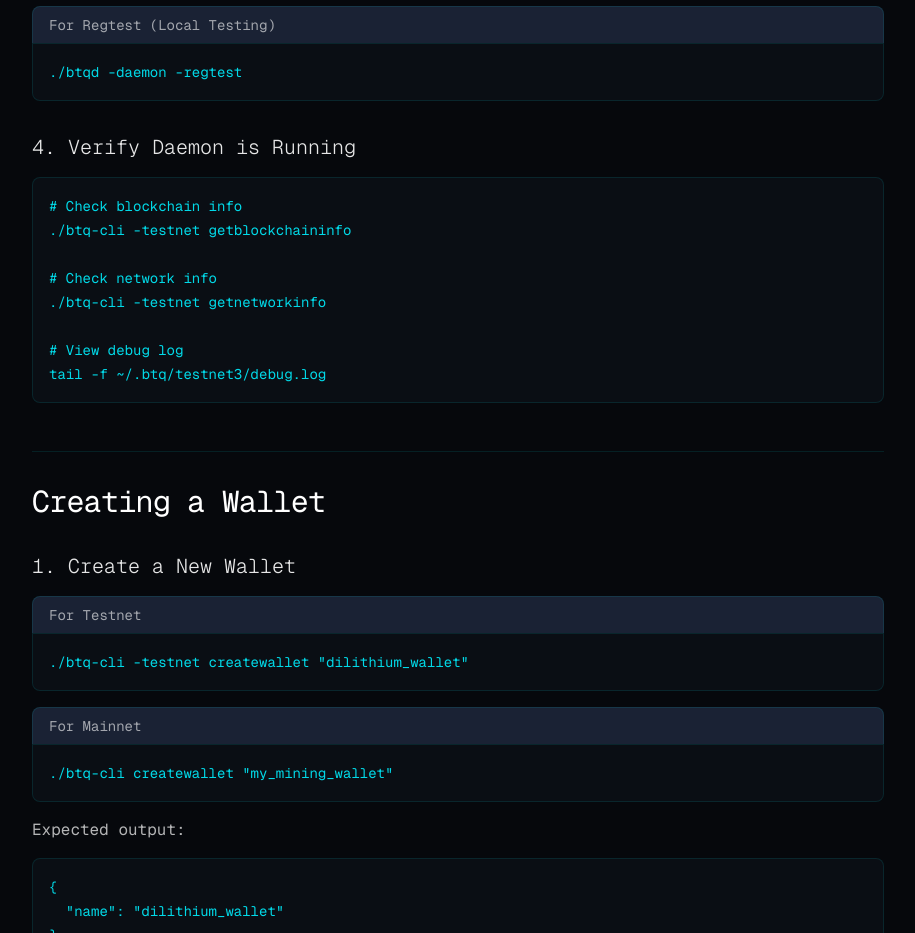
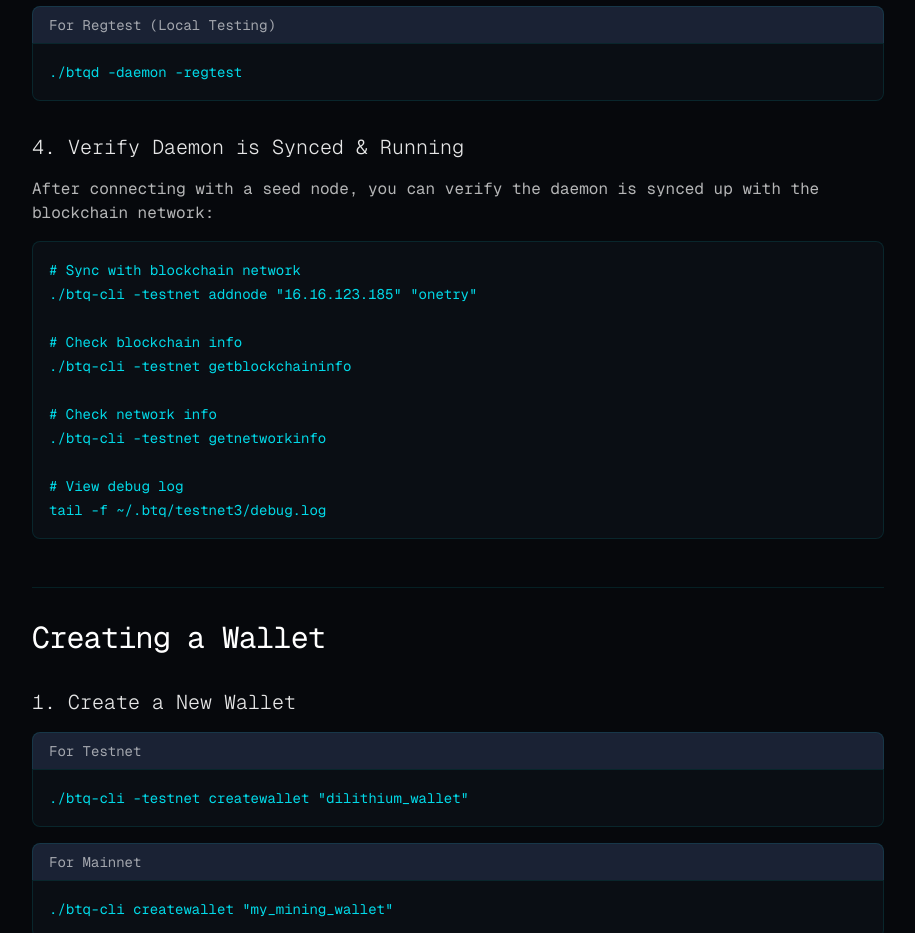
Before and after one commit to en-tropyc/bitcoin-quantum-website, a Next.js app: page /testnet/mining-guide in a window 1280 px wide. Shown: the part 3180-4113 px from the top of the page, without its empty margins (182-1097 px from the left). Built offline with nearby package versions, Linux system fonts and the light colour scheme.

Commit message:
added command addnode "16.16.123.185" "onetry"
Blockchain sync with mining pool node. Bandaid fix for now as addnode in default testnet config does not auto sync. Investigating seed node addresses further

```diff
--- a/src/app/testnet/mining-guide/page.tsx
+++ b/src/app/testnet/mining-guide/page.tsx
@@ -253,8 +253,13 @@ EOF`}</CodeBlock>
             <CodeBlock title="For Mainnet">{`./btqd -daemon`}</CodeBlock>
             <CodeBlock title="For Regtest (Local Testing)">{`./btqd -daemon -regtest`}</CodeBlock>
 
-            <SubHeading>4. Verify Daemon is Running</SubHeading>
-            <CodeBlock>{`# Check blockchain info
+            <SubHeading>4. Verify Daemon is Synced & Running</SubHeading>
+            <p className="text-white/70 mb-4">After connecting with a seed node, you can verify the daemon is synced up with the blockchain network:</p>
+
+            <CodeBlock>{`# Sync with blockchain network
+./btq-cli -testnet addnode "16.16.123.185" "onetry"
+
+# Check blockchain info
 ./btq-cli -testnet getblockchaininfo
 
 # Check network info
```
